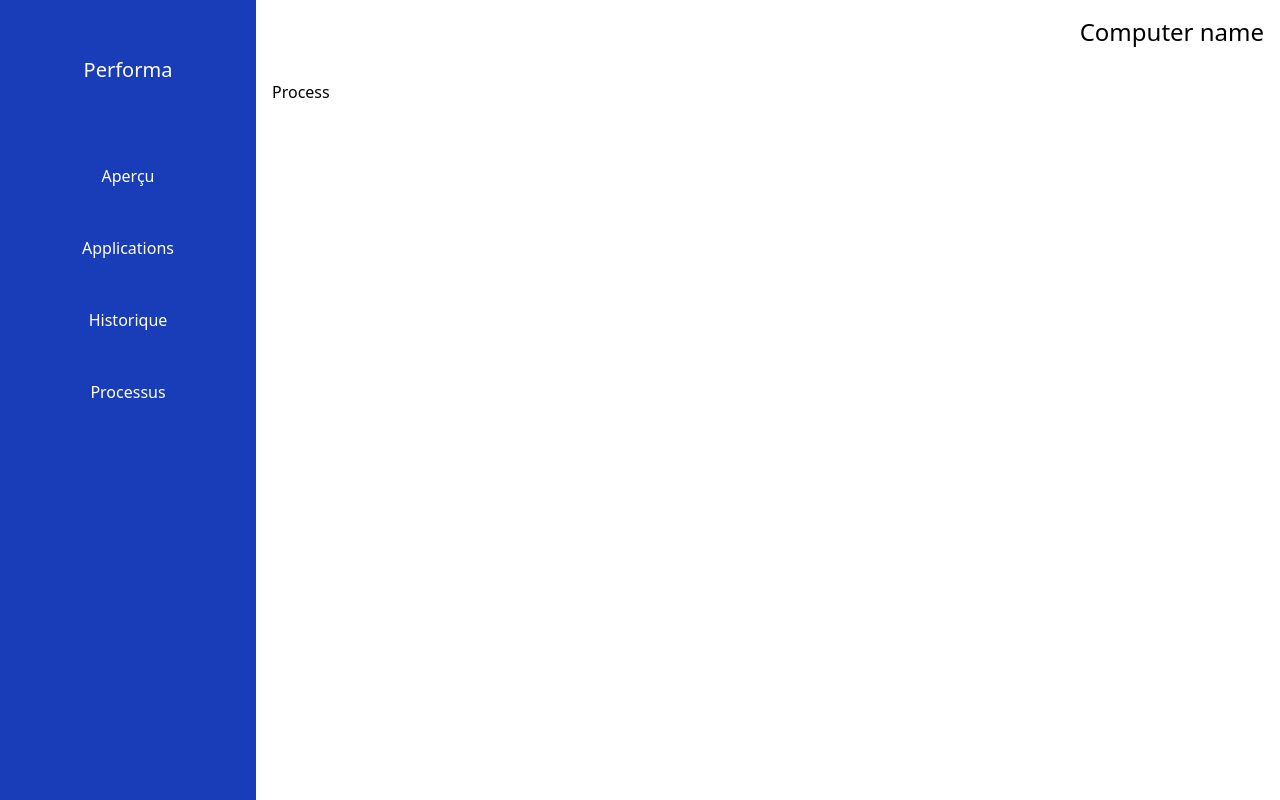
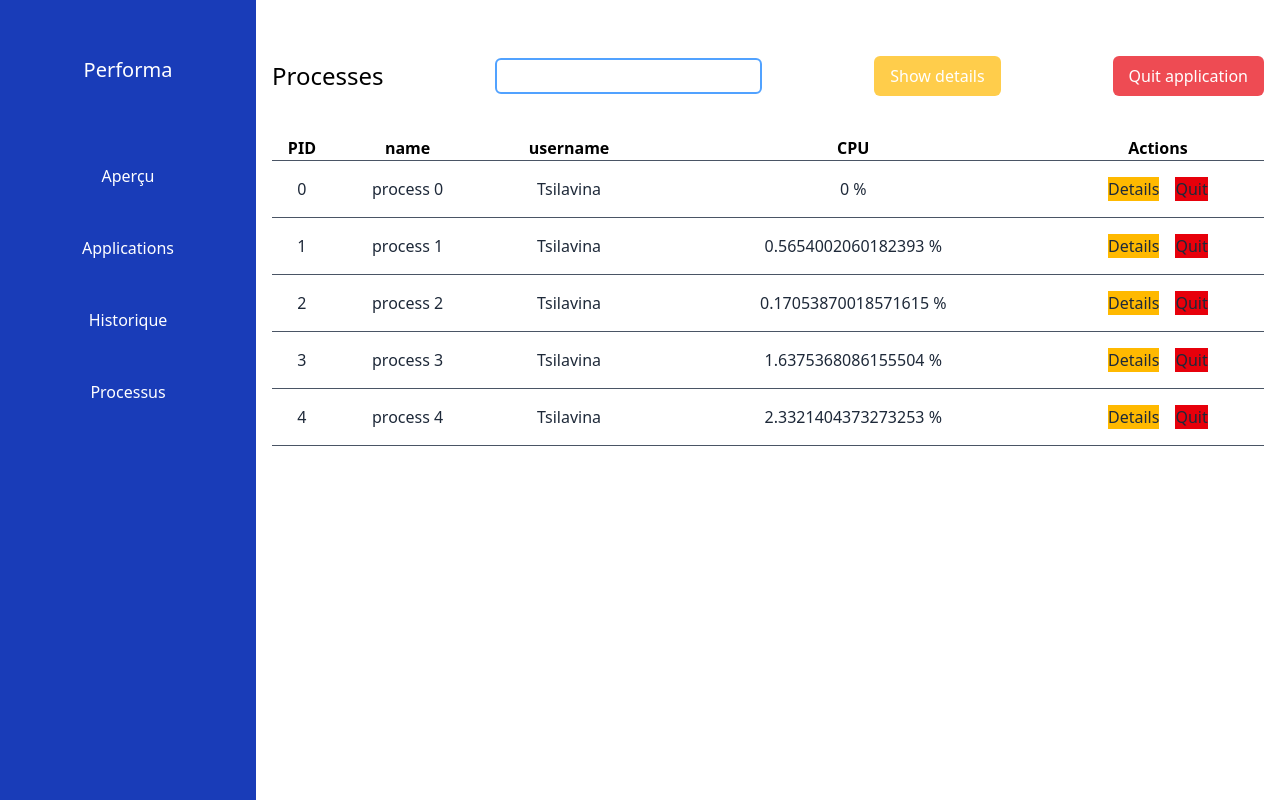
Before and after one commit to Tsilavina-Arnaud/monitoring_system, a React (Vite) app: page /process in a window 1280 px wide. Built offline with nearby package versions, Linux system fonts and the light colour scheme; no server answers.

Commit message:
feat: Get the hostname

```diff
--- a/src/App.jsx
+++ b/src/App.jsx
@@ -5,6 +5,8 @@ import HomeView from "./components/views/HomeView";
 import ApplicationsView from "./components/views/ApplicationsView";
 import HistoryView from "./components/views/HistoryView";
 import ProcessView from "./components/views/ProcessView";
+import ApplicationsDetails from "./components/views/ApplicationsDetails";
+import { useEffect, useState } from "react";
 
 const router = createBrowserRouter([
   {
@@ -12,21 +14,27 @@ const router = createBrowserRouter([
     element: <Root />,
     children: [
       {
-        path: "apercu",
+        path: "",
         element: <HomeView />,
       },
       {
         path: "applications",
         element: <ApplicationsView />,
+        children: [
+          {
+            path: "/applications/:id",
+            element: <ApplicationsDetails />,
+          },
+        ],
       },
       {
         path: "history",
-        element: <HistoryView />
+        element: <HistoryView />,
       },
       {
-        path: 'process',
-        element: <ProcessView />
-      }
+        path: "process",
+        element: <ProcessView />,
+      },
     ],
   },
 ]);
@@ -55,13 +63,20 @@ function App() {
 }
 
 function Root() {
+  const [hostname, setHostname] = useState('');
+  useEffect(() => {
+    fetch("/api/hostname")
+      .then((res) => res.json())
+      .then((data) => setHostname(data));
+  }, [])
+
   return (
     <>
       <div className="flex items-baseline">
         <SideNav links={links} />
         <div className="w-4/5 relative left-1/5 container px-4 my-4">
           <div className="flex items-center justify-end">
-            <h1 className="text-2xl">Computer name</h1>
+            <h1 className="text-2xl">{hostname.hostname}</h1>
           </div>
           <div className="mt-8">
             <Outlet />
--- /dev/null
+++ b/src/components/views/ApplicationsDetails.jsx
@@ -0,0 +1,15 @@
+import React from "react";
+import { useParams } from "react-router-dom"
+
+function ApplicationsDetails() {
+  const {id}= useParams();
+  console.log(id);
+
+  return (
+    <div>
+      <h2>{id.id}</h2>
+    </div>
+  );
+}
+
+export default ApplicationsDetails;
--- a/src/components/views/ApplicationsView.jsx
+++ b/src/components/views/ApplicationsView.jsx
@@ -2,15 +2,16 @@ import React from "react";
 import Input from "../Form/Input";
 import SimpleBtn from "../Button/SimpleBtn";
 import Table from "../Table/Table";
+import { Outlet } from "react-router-dom";
 
 function ApplicationsView() {
   const tableTitle = ["PID", "name", "username", "CPU", "Actions"];
 
   const searchApps = (q) => {
     if (q) {
-      applications = []
+      applications = [];
     }
-  }
+  };
 
   let applications = [];
   for (let i = 0; i < 100; i++) {
@@ -45,8 +46,11 @@ function ApplicationsView() {
           <SimpleBtn label="Quit application" bg="bg-red-600" />
         </div>
       </div>
-      <div className="my-8">
-        <Table titles={tableTitle} data={applications} />
+      <div className="flex">
+        <div className="my-8">
+          <Table titles={tableTitle} data={applications} />
+        </div>
+        <Outlet />
       </div>
     </>
   );
--- a/src/components/views/HomeView.jsx
+++ b/src/components/views/HomeView.jsx
@@ -1,6 +1,8 @@
 import React from "react";
 
 function HomeView() {
+
+
   return (
     <div>
       <h1 className="text-2xl">Home</h1>
--- a/src/components/views/ProcessView.jsx
+++ b/src/components/views/ProcessView.jsx
@@ -1,11 +1,55 @@
 import React from 'react'
+import Input from "../Form/Input";
+import SimpleBtn from "../Button/SimpleBtn";
+import Table from "../Table/Table";
 
 function ProcessView() {
+  const tableTitle = ["PID", "name", "username", "CPU", "Actions"];
+
+  const searchApps = (q) => {
+    if (q) {
+      applications = []
+    }
+  }
+
+  let applications = [];
+  for (let i = 0; i < 5; i++) {
+    applications.push(
+      <tr
+        className="text-center hover:bg-gray-200/20 text-gray-800 border-b border-gray-600"
+        key={i}
+      >
+        <td className="py-4">{i}</td>
+        <td className="py-4">process {i}</td>
+        <td className="py-4">Tsilavina</td>
+        <td className="py-4">{i * Math.random()} %</td>
+        <td className="py-4">
+          <div className="flex items-center justify-center gap-4">
+            <button className="bg-amber-400">Details</button>
+            <button className="bg-red-600">Quit</button>
+          </div>
+        </td>
+      </tr>
+    );
+  }
+
   return (
-    <div>
-      <h1>Process</h1>
-    </div>
-  )
+    <>
+      <div className="flex items-center justify-between">
+        <h1 className="text-2xl">Processes</h1>
+        <Input searchApps={searchApps} />
+        <div>
+          <SimpleBtn label="Show details" bg="bg-amber-400" />
+        </div>
+        <div>
+          <SimpleBtn label="Quit application" bg="bg-red-600" />
+        </div>
+      </div>
+      <div className="my-8">
+        <Table titles={tableTitle} data={applications} />
+      </div>
+    </>
+  );
 }
 
 export default ProcessView
--- a/vite.config.js
+++ b/vite.config.js
@@ -4,5 +4,13 @@ import tailwindcss from "@tailwindcss/vite";
 
 // https://vite.dev/config/
 export default defineConfig({
-  plugins: [react(), tailwindcss()],
+  server: {
+    proxy:{
+      "/api": {
+        target: "http://127.0.0.1:5000/",
+        changeOrigin: true,
+      }
+    }
+  },
+  plugins: [react(), tailwindcss()]
 });
```
